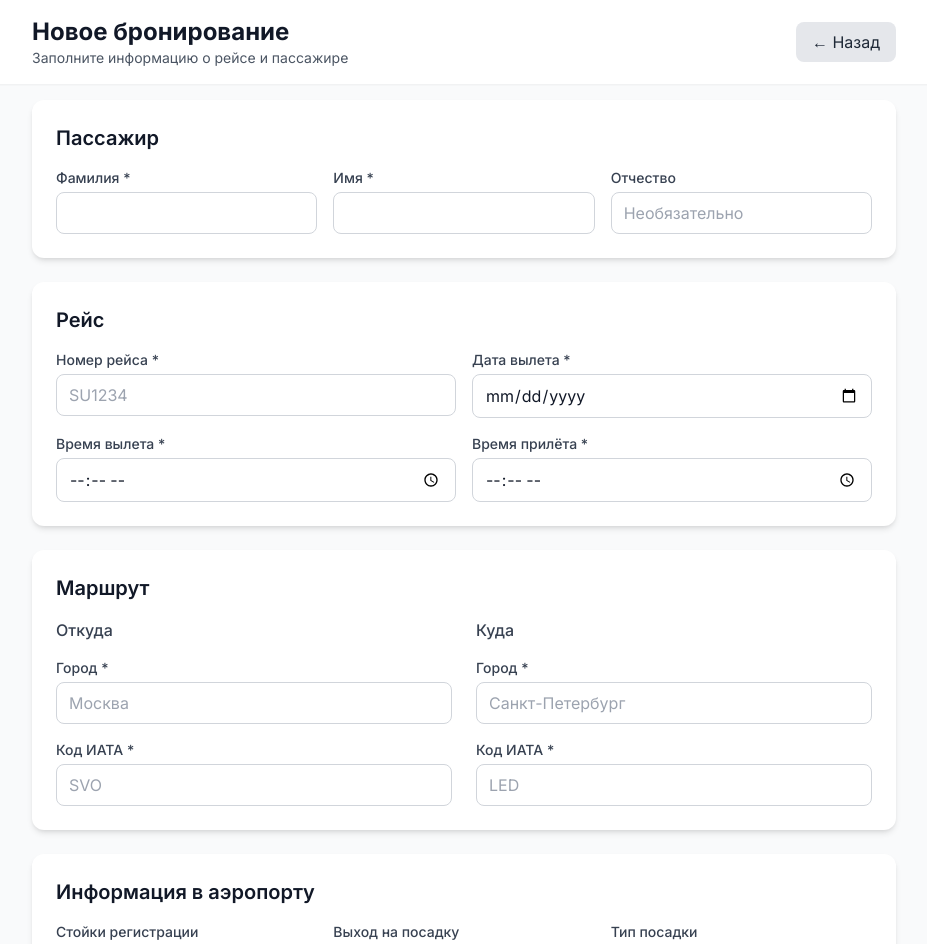
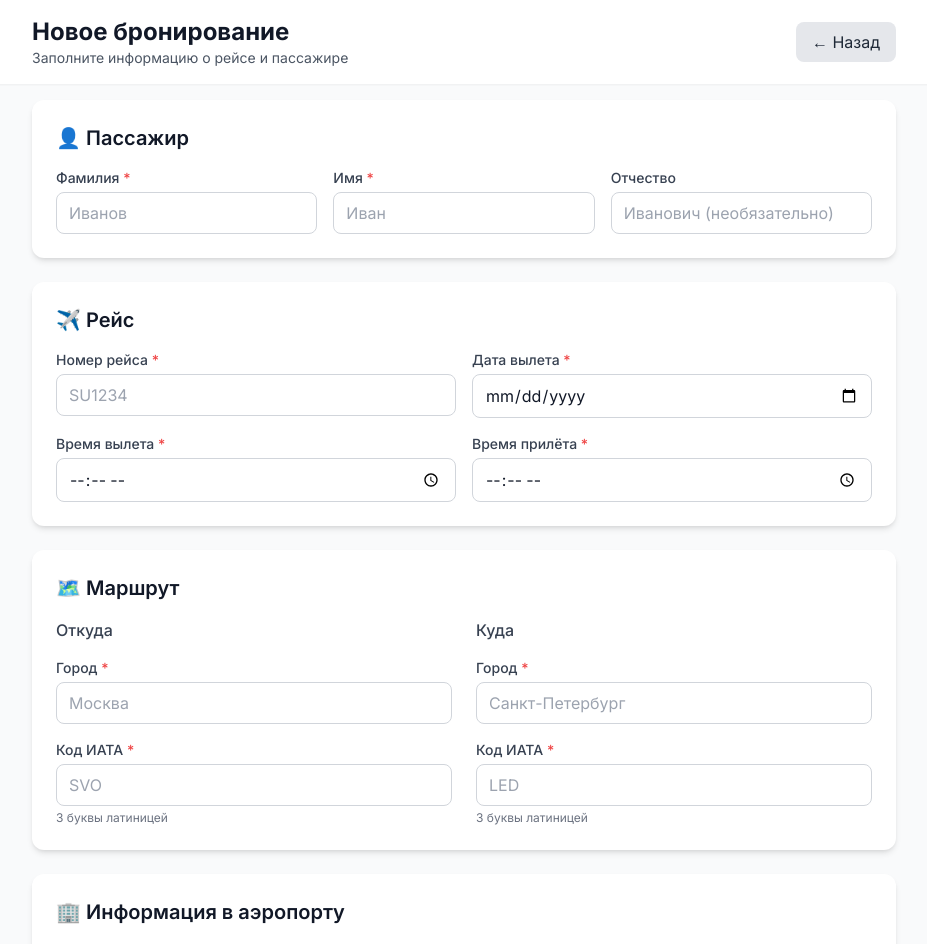
Before and after one commit to alexeysimashkin/nmr, a Next.js app: page /admin/bookings/create in a window 1280 px wide. Shown: the top 944 px of the page, without its empty margins (176-1103 px from the left). Built offline with nearby package versions, Linux system fonts and the light colour scheme.

Commit message:
Update page.tsx

```diff
--- a/app/admin/bookings/create/page.tsx
+++ b/app/admin/bookings/create/page.tsx
@@ -8,6 +8,7 @@ import toast from 'react-hot-toast'
 export default function CreateBooking() {
   const router = useRouter()
   const [loading, setLoading] = useState(false)
+  const [errorMessage, setErrorMessage] = useState('')
 
   const [formData, setFormData] = useState({
     lastName: '',
@@ -29,21 +30,58 @@ export default function CreateBooking() {
   const handleChange = (e: React.ChangeEvent<HTMLInputElement | HTMLSelectElement>) => {
     const { name, value } = e.target
     setFormData(prev => ({ ...prev, [name]: value }))
+    setErrorMessage('')
+  }
+
+  const validateForm = () => {
+    const required = [
+      'lastName', 'firstName', 'flightNumber',
+      'departureDate', 'departureTime', 'arrivalTime',
+      'originCity', 'originCode', 'destinationCity', 'destinationCode'
+    ]
+
+    const missing = required.filter(field => !formData[field as keyof typeof formData])
+
+    if (missing.length > 0) {
+      setErrorMessage(`Заполните обязательные поля: ${missing.join(', ')}`)
+      return false
+    }
+
+    if (formData.originCode.length !== 3) {
+      setErrorMessage('Код ИАТА аэропорта вылета должен содержать 3 символа')
+      return false
+    }
+
+    if (formData.destinationCode.length !== 3) {
+      setErrorMessage('Код ИАТА аэропорта прилёта должен содержать 3 символа')
+      return false
+    }
+
+    return true
   }
 
   const handleSubmit = async (e: React.FormEvent) => {
     e.preventDefault()
+
+    if (!validateForm()) return
+
     setLoading(true)
+    setErrorMessage('')
 
     try {
       const token = localStorage.getItem('token')
 
-      // Форматируем даты
+      if (!token) {
+        toast.error('Не авторизован. Войдите заново.')
+        router.push('/admin/login')
+        return
+      }
+
       const bookingData = {
         ...formData,
         departureDate: new Date(formData.departureDate).toISOString(),
-        departureTime: new Date(`${formData.departureDate}T${formData.departureTime}`).toISOString(),
-        arrivalTime: new Date(`${formData.departureDate}T${formData.arrivalTime}`).toISOString(),
+        departureTime: new Date(`${formData.departureDate}T${formData.departureTime}:00`).toISOString(),
+        arrivalTime: new Date(`${formData.departureDate}T${formData.arrivalTime}:00`).toISOString(),
         middleName: formData.middleName || null,
         checkInDesks: formData.checkInDesks || null,
         gate: formData.gate || null,
@@ -64,10 +102,12 @@ export default function CreateBooking() {
         throw new Error(data.error || 'Ошибка создания бронирования')
       }
 
-      toast.success('Бронирование создано!')
+      toast.success(`Бронирование создано! Код: ${data.booking.bookingCode}`)
       router.push(`/admin/bookings/${data.booking.id}`)
     } catch (error: any) {
-      toast.error(error.message || 'Ошибка создания бронирования')
+      const msg = error.message || 'Ошибка создания бронирования'
+      setErrorMessage(msg)
+      toast.error(msg)
     } finally {
       setLoading(false)
     }
@@ -89,13 +129,20 @@ export default function CreateBooking() {
 
       <main className="max-w-4xl mx-auto p-4">
         <form onSubmit={handleSubmit} className="space-y-6">
+          {errorMessage && (
+            <div className="bg-red-50 border border-red-200 text-red-800 px-4 py-3 rounded-lg">
+              <p className="font-medium">Ошибка:</p>
+              <p className="text-sm">{errorMessage}</p>
+            </div>
+          )}
+
           {/* Информация о пассажире */}
           <div className="card">
-            <h2 className="text-xl font-semibold mb-4">Пассажир</h2>
+            <h2 className="text-xl font-semibold mb-4">👤 Пассажир</h2>
             <div className="grid grid-cols-1 md:grid-cols-3 gap-4">
               <div>
                 <label className="block text-sm font-medium text-gray-700 mb-1">
-                  Фамилия *
+                  Фамилия <span className="text-red-500">*</span>
                 </label>
                 <input
                   type="text"
@@ -103,12 +150,13 @@ export default function CreateBooking() {
                   value={formData.lastName}
                   onChange={handleChange}
                   className="input-field"
+                  placeholder="Иванов"
                   required
                 />
               </div>
               <div>
                 <label className="block text-sm font-medium text-gray-700 mb-1">
-                  Имя *
+                  Имя <span className="text-red-500">*</span>
                 </label>
                 <input
                   type="text"
@@ -116,6 +164,7 @@ export default function CreateBooking() {
                   value={formData.firstName}
                   onChange={handleChange}
                   className="input-field"
+                  placeholder="Иван"
                   required
                 />
               </div>
@@ -129,7 +178,7 @@ export default function CreateBooking() {
                   value={formData.middleName}
                   onChange={handleChange}
                   className="input-field"
-                  placeholder="Необязательно"
+                  placeholder="Иванович (необязательно)"
                 />
               </div>
             </div>
@@ -137,11 +186,11 @@ export default function CreateBooking() {
 
           {/* Информация о рейсе */}
           <div className="card">
-            <h2 className="text-xl font-semibold mb-4">Рейс</h2>
+            <h2 className="text-xl font-semibold mb-4">✈️ Рейс</h2>
             <div className="grid grid-cols-1 md:grid-cols-2 gap-4">
               <div>
                 <label className="block text-sm font-medium text-gray-700 mb-1">
-                  Номер рейса *
+                  Номер рейса <span className="text-red-500">*</span>
                 </label>
                 <input
                   type="text"
@@ -155,7 +204,7 @@ export default function CreateBooking() {
               </div>
               <div>
                 <label className="block text-sm font-medium text-gray-700 mb-1">
-                  Дата вылета *
+                  Дата вылета <span className="text-red-500">*</span>
                 </label>
                 <input
                   type="date"
@@ -168,7 +217,7 @@ export default function CreateBooking() {
               </div>
               <div>
                 <label className="block text-sm font-medium text-gray-700 mb-1">
-                  Время вылета *
+                  Время вылета <span className="text-red-500">*</span>
                 </label>
                 <input
                   type="time"
@@ -181,7 +230,7 @@ export default function CreateBooking() {
               </div>
               <div>
                 <label className="block text-sm font-medium text-gray-700 mb-1">
-                  Время прилёта *
+                  Время прилёта <span className="text-red-500">*</span>
                 </label>
                 <input
                   type="time"
@@ -197,13 +246,13 @@ export default function CreateBooking() {
 
           {/* Маршрут */}
           <div className="card">
-            <h2 className="text-xl font-semibold mb-4">Маршрут</h2>
+            <h2 className="text-xl font-semibold mb-4">🗺️ Маршрут</h2>
             <div className="grid grid-cols-1 md:grid-cols-2 gap-6">
               <div className="space-y-4">
                 <h3 className="font-medium text-gray-700">Откуда</h3>
                 <div>
                   <label className="block text-sm font-medium text-gray-700 mb-1">
-                    Город *
+                    Город <span className="text-red-500">*</span>
                   </label>
                   <input
                     type="text"
@@ -217,18 +266,23 @@ export default function CreateBooking() {
                 </div>
                 <div>
                   <label className="block text-sm font-medium text-gray-700 mb-1">
-                    Код ИАТА *
+                    Код ИАТА <span className="text-red-500">*</span>
                   </label>
                   <input
                     type="text"
                     name="originCode"
                     value={formData.originCode}
-                    onChange={handleChange}
+                    onChange={(e) => {
+                      e.target.value = e.target.value.toUpperCase()
+                      handleChange(e)
+                    }}
                     className="input-field"
                     placeholder="SVO"
                     maxLength={3}
+                    minLength={3}
                     required
                   />
+                  <p className="text-xs text-gray-500 mt-1">3 буквы латиницей</p>
                 </div>
               </div>
 
@@ -236,7 +290,7 @@ export default function CreateBooking() {
                 <h3 className="font-medium text-gray-700">Куда</h3>
                 <div>
                   <label className="block text-sm font-medium text-gray-700 mb-1">
-                    Город *
+                    Город <span className="text-red-500">*</span>
                   </label>
                   <input
                     type="text"
@@ -250,18 +304,23 @@ export default function CreateBooking() {
                 </div>
                 <div>
                   <label className="block text-sm font-medium text-gray-700 mb-1">
-                    Код ИАТА *
+                    Код ИАТА <span className="text-red-500">*</span>
                   </label>
                   <input
                     type="text"
                     name="destinationCode"
                     value={formData.destinationCode}
-                    onChange={handleChange}
+                    onChange={(e) => {
+                      e.target.value = e.target.value.toUpperCase()
+                      handleChange(e)
+                    }}
                     className="input-field"
                     placeholder="LED"
                     maxLength={3}
+                    minLength={3}
                     required
                   />
+                  <p className="text-xs text-gray-500 mt-1">3 буквы латиницей</p>
                 </div>
               </div>
             </div>
@@ -269,7 +328,8 @@ export default function CreateBooking() {
 
           {/* Информация в аэропорту */}
           <div className="card">
-            <h2 className="text-xl font-semibold mb-4">Информация в аэропорту</h2>
+            <h2 className="text-xl font-semibold mb-4">🏢 Информация в аэропорту</h2>
+            <p className="text-sm text-gray-600 mb-4">Можно заполнить позже при редактировании</p>
             <div className="grid grid-cols-1 md:grid-cols-3 gap-4">
               <div>
                 <label className="block text-sm font-medium text-gray-700 mb-1">
@@ -321,7 +381,7 @@ export default function CreateBooking() {
               disabled={loading}
               className="btn-primary flex-1 disabled:opacity-50"
             >
-              {loading ? 'Создание...' : 'Создать бронирование'}
+              {loading ? '⏳ Создание...' : '✅ Создать бронирование'}
             </button>
             <Link href="/admin/dashboard" className="btn-secondary">
               Отмена
```
